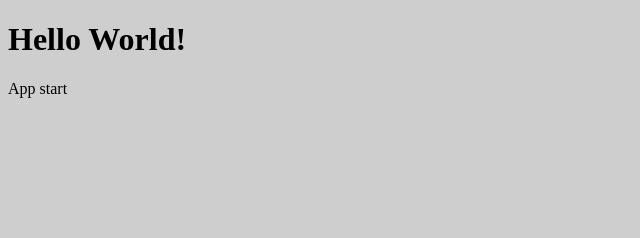
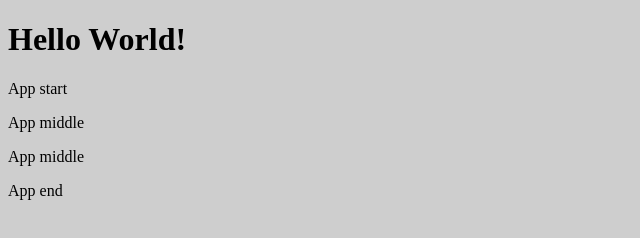
Before and after one commit to AfoninSergey/App, a plain HTML site: page index.html in a window 1280 px wide. Shown: the whole page, without its empty margins (0-640 px from the left). Drawn offline with Linux system fonts and the light colour scheme.

Commit message:
error Test

```diff
--- a/index.html
+++ b/index.html
@@ -10,8 +10,11 @@
 <body>
   <h1>Hello World!</h1>
   <p>App start</p>
+  <p>App middle</p>
+  <p>App middle</p>
+  <p>App end</p>
 
   <script src="script.js"></script>
-  <!-- <script src="lessons.js"></script> -->
+  <script src="lessons.js"></script>
 </body>
 </html>
```
Also changed, not shown: lessons.js (+1 -10 lines).
